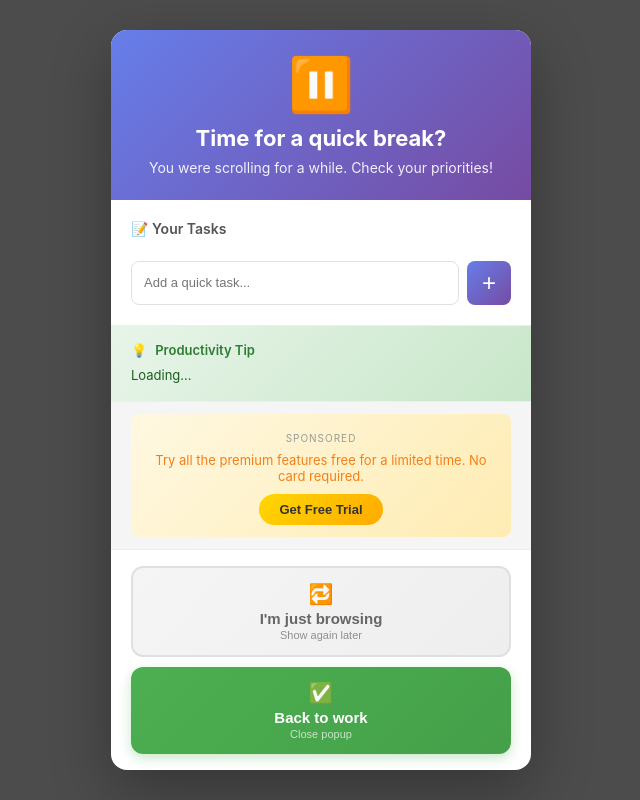
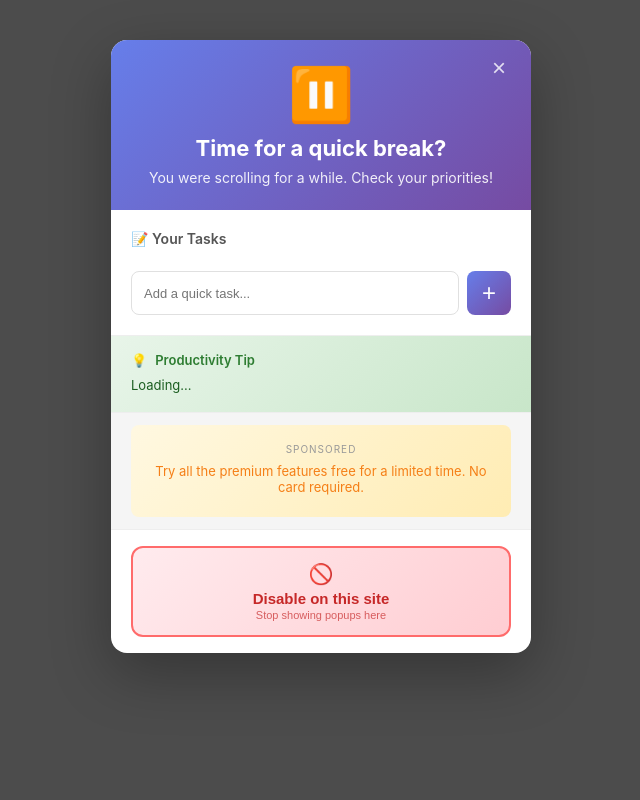
Before and after one commit to tanmatt/StopScrollingMindlessly, a browser extension: page intervention.html in a window 1280 px wide. Shown: the whole page, without its empty margins (319-959 px from the left). Drawn offline with Linux system fonts and the light colour scheme.

Commit message:
feat: Redesign intervention popup UI and add domain disable feature
- Remove 'Get Free Trial' button from ad section
- Add close button (X) in top-right corner of modal
- Remove 'I'm just browsing' and 'Back to work' footer buttons
- Add 'Disable on this site' button to stop popups on current domain
- Change popup positioning from center to top-aligned for better visibility
- Fix productivity tip visibility by adjusting modal positioning
- Update extension.zip with all changes
- Implement domain disable functionality in background.js and intervention.js

```diff
--- a/background.js
+++ b/background.js
@@ -113,6 +113,7 @@ async function showInterventionPopup() {
     todos: settings.todos.filter(t => !t.completed).slice(0, 5),
     tip: randomTip,
     isPremium: settings.isPremium,
+    currentDomain: domain,
     adPlaceholder: !settings.isPremium ? getAdPlaceholder() : null
   };
 
--- a/intervention.css
+++ b/intervention.css
@@ -12,8 +12,9 @@ body {
   min-width: 380px;
   display: flex;
   justify-content: center;
-  align-items: center;
+  align-items: flex-start;
   min-height: 100vh;
+  padding: 20px 0;
 }
 
 .intervention-overlay {
@@ -29,6 +30,31 @@ body {
   box-shadow: 0 20px 60px rgba(0, 0, 0, 0.3);
   overflow: hidden;
   animation: slideUp 0.3s ease-out;
+  position: relative;
+}
+
+.close-btn {
+  position: absolute;
+  top: 12px;
+  right: 16px;
+  background: none;
+  border: none;
+  font-size: 24px;
+  color: rgba(255, 255, 255, 0.8);
+  cursor: pointer;
+  z-index: 10;
+  width: 32px;
+  height: 32px;
+  border-radius: 50%;
+  display: flex;
+  align-items: center;
+  justify-content: center;
+  transition: all 0.2s;
+}
+
+.close-btn:hover {
+  background: rgba(255, 255, 255, 0.1);
+  color: white;
 }
 
 @keyframes slideUp {
@@ -261,12 +287,9 @@ body {
 /* Footer with improved buttons */
 .intervention-footer {
   padding: 16px 20px;
-  display: flex;
-  gap: 10px;
-  flex-direction: column;
 }
 
-.btn-secondary, .btn-primary {
+.btn-disable {
   display: flex;
   flex-direction: column;
   align-items: center;
@@ -275,7 +298,16 @@ body {
   border-radius: 12px;
   cursor: pointer;
   transition: all 0.2s;
-  border: none;
+  border: 2px solid #ff6b6b;
+  background: linear-gradient(135deg, #ffebee, #ffcdd2);
+  color: #c62828;
+  width: 100%;
+}
+
+.btn-disable:hover {
+  background: linear-gradient(135deg, #ffcdd2, #ef9a9a);
+  transform: translateY(-1px);
+  box-shadow: 0 4px 12px rgba(244, 67, 54, 0.3);
 }
 
 .btn-icon {
@@ -292,28 +324,6 @@ body {
   font-size: 11px;
   opacity: 0.7;
   margin-top: 2px;
-}
-
-.btn-secondary {
-  background: linear-gradient(135deg, #f5f5f5, #eeeeee);
-  color: #666;
-  border: 2px solid #e0e0e0;
-}
-
-.btn-secondary:hover {
-  background: linear-gradient(135deg, #eeeeee, #e0e0e0);
-  transform: translateY(-1px);
-}
-
-.btn-primary {
-  background: linear-gradient(135deg, #4caf50, #45a049);
-  color: white;
-  box-shadow: 0 4px 12px rgba(76, 175, 80, 0.3);
-}
-
-.btn-primary:hover {
-  transform: translateY(-1px);
-  box-shadow: 0 6px 16px rgba(76, 175, 80, 0.4);
 }
 
 /* Scrollbar */
--- a/intervention.html
+++ b/intervention.html
@@ -9,6 +9,7 @@
 <body>
   <div class="intervention-overlay" id="overlay">
     <div class="intervention-modal">
+      <button class="close-btn" id="modalCloseBtn" title="Close">×</button>
       <div class="intervention-header">
         <div class="warning-icon">⏸️</div>
         <h1>Time for a quick break?</h1>
@@ -36,20 +37,14 @@
         <div class="ad-content">
           <span class="ad-label">Sponsored</span>
           <p>Try all the premium features free for a limited time. No card required.</p>
-          <button class="upgrade-btn" id="upgradeBtn">Get Free Trial</button>
         </div>
       </div>
 
       <div class="intervention-footer">
-        <button class="btn-secondary" id="dismissBtn">
-          <span class="btn-icon">🔁</span>
-          <span class="btn-text">I'm just browsing</span>
-          <span class="btn-desc">Show again later</span>
-        </button>
-        <button class="btn-primary" id="closeBtn">
-          <span class="btn-icon">✅</span>
-          <span class="btn-text">Back to work</span>
-          <span class="btn-desc">Close popup</span>
+        <button class="btn-disable" id="disableDomainBtn">
+          <span class="btn-icon">🚫</span>
+          <span class="btn-text">Disable on this site</span>
+          <span class="btn-desc">Stop showing popups here</span>
         </button>
       </div>
     </div>
--- a/intervention.js
+++ b/intervention.js
@@ -11,9 +11,8 @@ const todoInput = document.getElementById('todoInput');
 const addTodoBtn = document.getElementById('addTodoBtn');
 const tipText = document.getElementById('tipText');
 const adSection = document.getElementById('adSection');
-const dismissBtn = document.getElementById('dismissBtn');
-const closeBtn = document.getElementById('closeBtn');
-const upgradeBtn = document.getElementById('upgradeBtn');
+const modalCloseBtn = document.getElementById('modalCloseBtn');
+const disableDomainBtn = document.getElementById('disableDomainBtn');
 
 // Initialize
 document.addEventListener('DOMContentLoaded', async () => {
@@ -82,9 +81,8 @@ function setupEventListeners() {
   todoInput.addEventListener('keypress', (e) => {
     if (e.key === 'Enter') handleAddTodo();
   });
-  dismissBtn.addEventListener('click', dismissAndContinue);
-  closeBtn.addEventListener('click', closeWindow);
-  upgradeBtn.addEventListener('click', handleUpgrade);
+  modalCloseBtn.addEventListener('click', closeWindow);
+  disableDomainBtn.addEventListener('click', handleDisableDomain);
 }
 
 // Render todos
@@ -182,6 +180,31 @@ function closeWindow() {
   window.close();
 }
 
+// Handle disable domain
+function handleDisableDomain() {
+  if (interventionData && interventionData.currentDomain) {
+    // Get current ignored domains
+    chrome.storage.local.get(['ignoredDomains'], (result) => {
+      const ignoredDomains = result.ignoredDomains || [];
+      const domain = interventionData.currentDomain.replace('www.', '');
+
+      // Add domain if not already ignored
+      if (!ignoredDomains.includes(domain)) {
+        ignoredDomains.push(domain);
+        chrome.storage.local.set({ ignoredDomains }, () => {
+          alert(`Extension disabled on ${domain}. You can re-enable it in the extension settings.`);
+          window.close();
+        });
+      } else {
+        alert(`Extension is already disabled on ${domain}.`);
+        window.close();
+      }
+    });
+  } else {
+    alert('Unable to determine current domain.');
+  }
+}
+
 // Handle upgrade (placeholder)
 function handleUpgrade() {
   alert('Premium feature! This would open a payment flow in a production extension.\n\nFor now, you can simulate upgrading by running:\nchrome.storage.local.set({ isPremium: true })');
```
Also changed, not shown: 1 other file.
